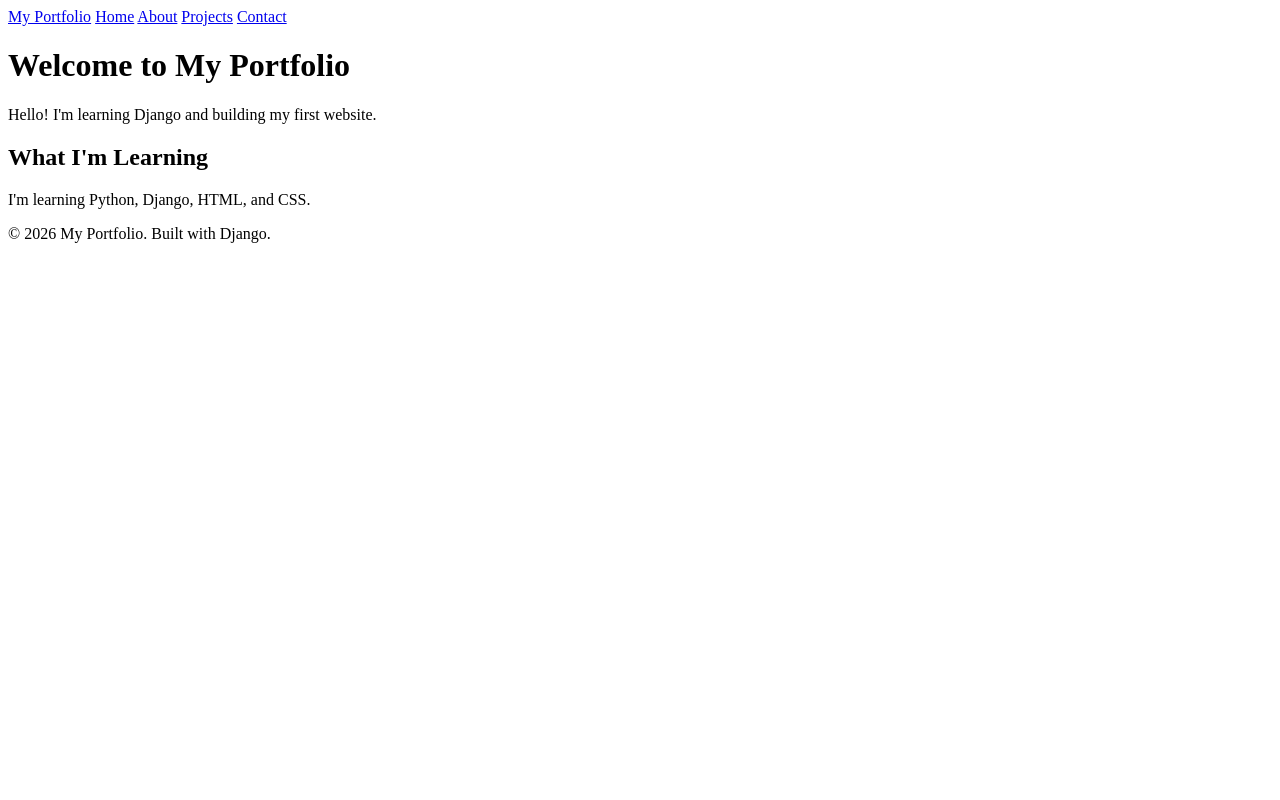
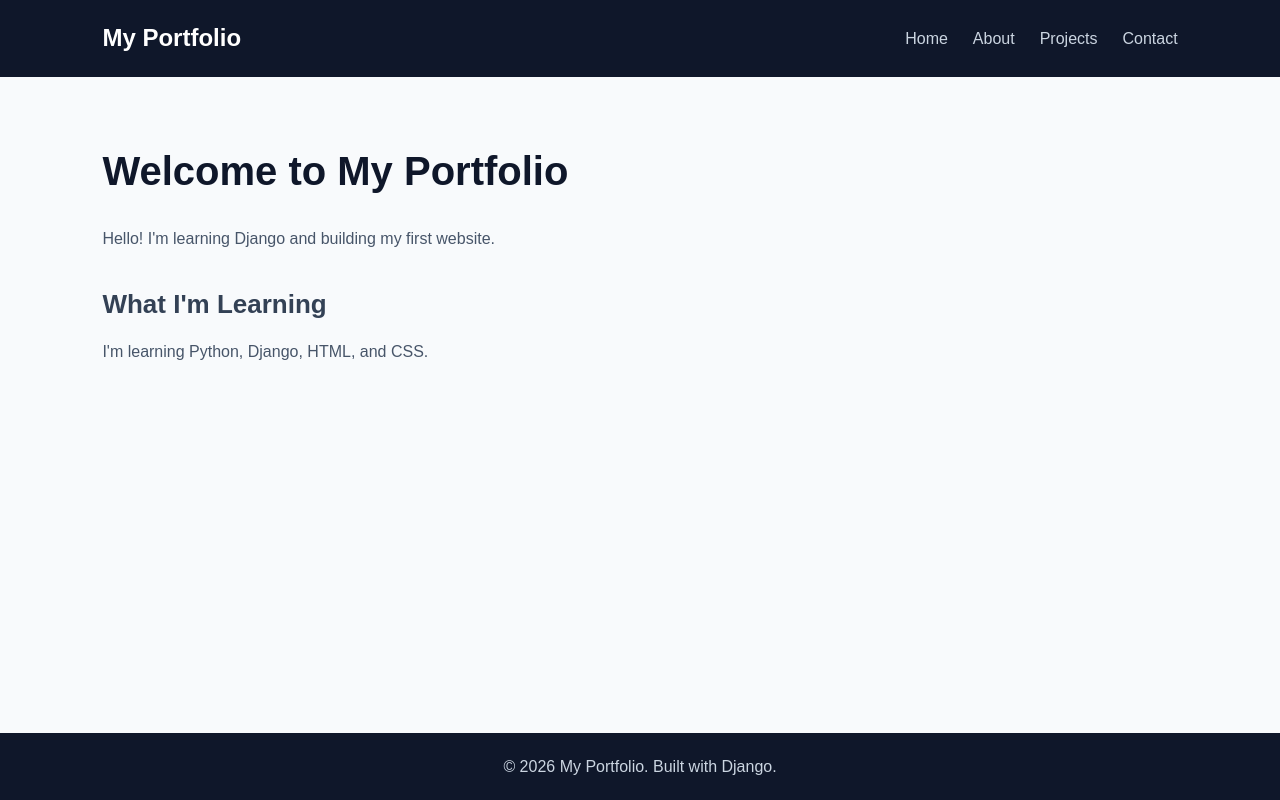
Before and after one commit to gourspatar/potfolio-website, a Django app: page / in a window 1280 px wide. Run offline with Django 5.2, Linux system fonts and the light colour scheme.

Commit message:
Add portfolio styling and static files

```diff
--- /dev/null
+++ b/portfolio/static/portfolio/css/style.css
@@ -0,0 +1,129 @@
+
+/* General reset */
+* {
+    margin: 0;
+    padding: 0;
+    box-sizing: border-box;
+}
+
+/* Main body */
+body {
+    font-family: Arial, sans-serif;
+    background-color: #f8fafc;
+    color: #1e293b;
+    line-height: 1.7;
+    min-height: 100vh;
+    display: flex;
+    flex-direction: column;
+}
+
+/* Header */
+.site-header {
+    background-color: #0f172a;
+    padding: 18px 8%;
+}
+
+/* Navigation */
+.navbar {
+    display: flex;
+    justify-content: space-between;
+    align-items: center;
+    flex-wrap: wrap;
+    gap: 16px;
+}
+
+/* Website name */
+.brand {
+    color: #ffffff;
+    font-size: 24px;
+    font-weight: bold;
+    text-decoration: none;
+}
+
+/* Navigation links */
+.nav-links {
+    display: flex;
+    gap: 25px;
+    flex-wrap: wrap;
+}
+
+.nav-links a {
+    color: #cbd5e1;
+    text-decoration: none;
+    transition: color 0.3s ease;
+}
+
+.nav-links a:hover {
+    color: #38bdf8;
+}
+
+/* Main content */
+.container {
+    width: 84%;
+    max-width: 1100px;
+    margin: 60px auto;
+    flex: 1;
+}
+
+/* Headings */
+h1 {
+    font-size: 40px;
+    margin-bottom: 20px;
+    color: #0f172a;
+}
+
+h2 {
+    font-size: 26px;
+    margin-top: 30px;
+    margin-bottom: 12px;
+    color: #334155;
+}
+
+/* Paragraphs */
+p {
+    margin-bottom: 16px;
+    color: #475569;
+}
+
+/* Footer */
+.site-footer {
+    background-color: #0f172a;
+    color: #ffffff;
+    text-align: center;
+    padding: 20px;
+    margin-top: auto;
+}
+
+.site-footer p {
+    color: #cbd5e1;
+    margin-bottom: 0;
+}
+
+/* Mobile responsiveness */
+@media (max-width: 600px) {
+    .site-header {
+        padding: 18px 5%;
+    }
+
+    .navbar {
+        flex-direction: column;
+        align-items: flex-start;
+    }
+
+    .nav-links {
+        gap: 15px;
+    }
+
+    .container {
+        width: 90%;
+        margin: 35px auto;
+    }
+
+    h1 {
+        font-size: 30px;
+    }
+
+    h2 {
+        font-size: 22px;
+    }
+}
--- a/portfolio/templates/portfolio/base.html
+++ b/portfolio/templates/portfolio/base.html
@@ -1,30 +1,41 @@
 
+{% load static %}
 <!DOCTYPE html>
 <html lang="en">
 <head>
     <meta charset="UTF-8">
     <meta name="viewport" content="width=device-width, initial-scale=1.0">
+
     <title>{% block title %}My Portfolio{% endblock %}</title>
+
+    <link rel="stylesheet" href="{% static 'portfolio/css/style.css' %}">
 </head>
+
 <body>
-    <header>
-        <nav>
-            <a href="{% url 'home' %}">My Portfolio</a>
 
-            <a href="{% url 'home' %}">Home</a>
-            <a href="{% url 'about' %}">About</a>
-            <a href="{% url 'projects' %}">Projects</a>
-            <a href="{% url 'contact' %}">Contact</a>
+    <header class="site-header">
+        <nav class="navbar">
+            <a href="{% url 'home' %}" class="brand">
+                My Portfolio
+            </a>
+
+            <div class="nav-links">
+                <a href="{% url 'home' %}">Home</a>
+                <a href="{% url 'about' %}">About</a>
+                <a href="{% url 'projects' %}">Projects</a>
+                <a href="{% url 'contact' %}">Contact</a>
+            </div>
         </nav>
     </header>
 
-    <main>
+    <main class="container">
         {% block content %}
         {% endblock %}
     </main>
 
-    <footer>
+    <footer class="site-footer">
         <p>&copy; 2026 My Portfolio. Built with Django.</p>
     </footer>
+
 </body>
 </html>
```
